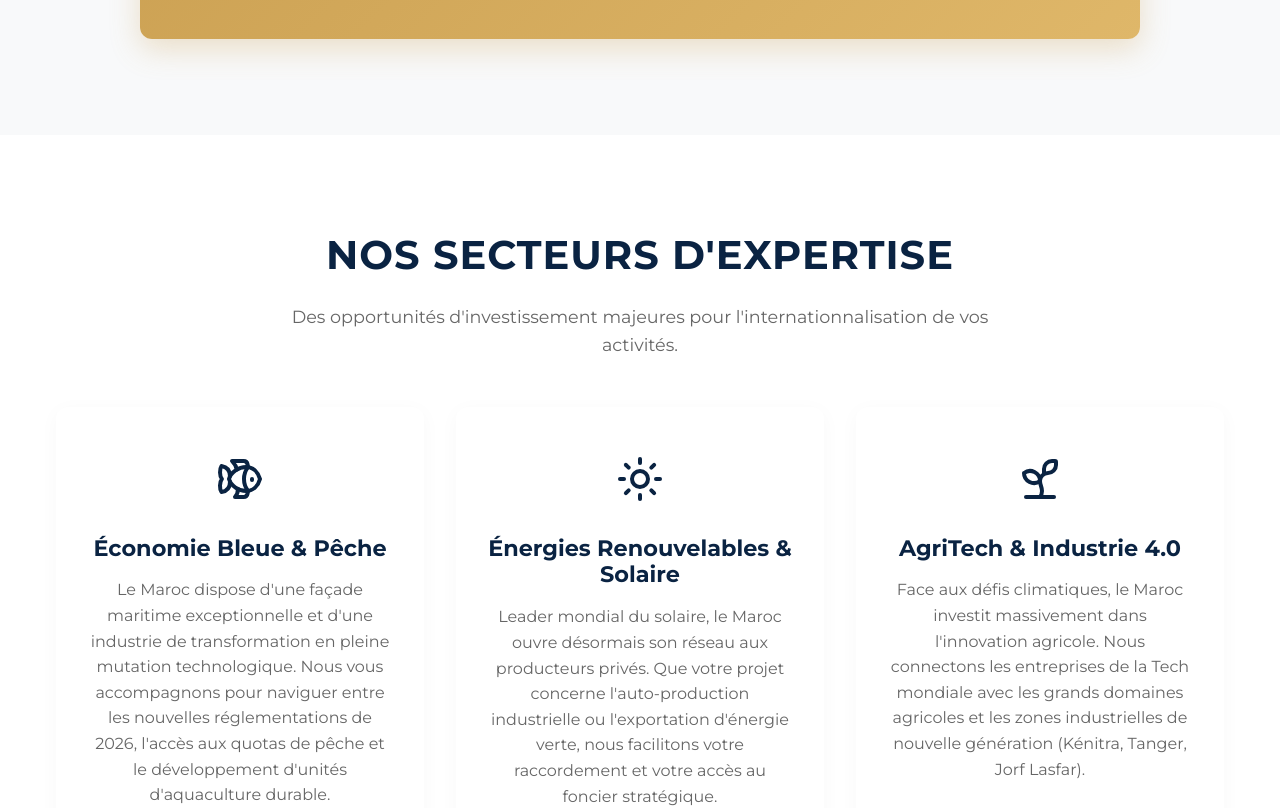
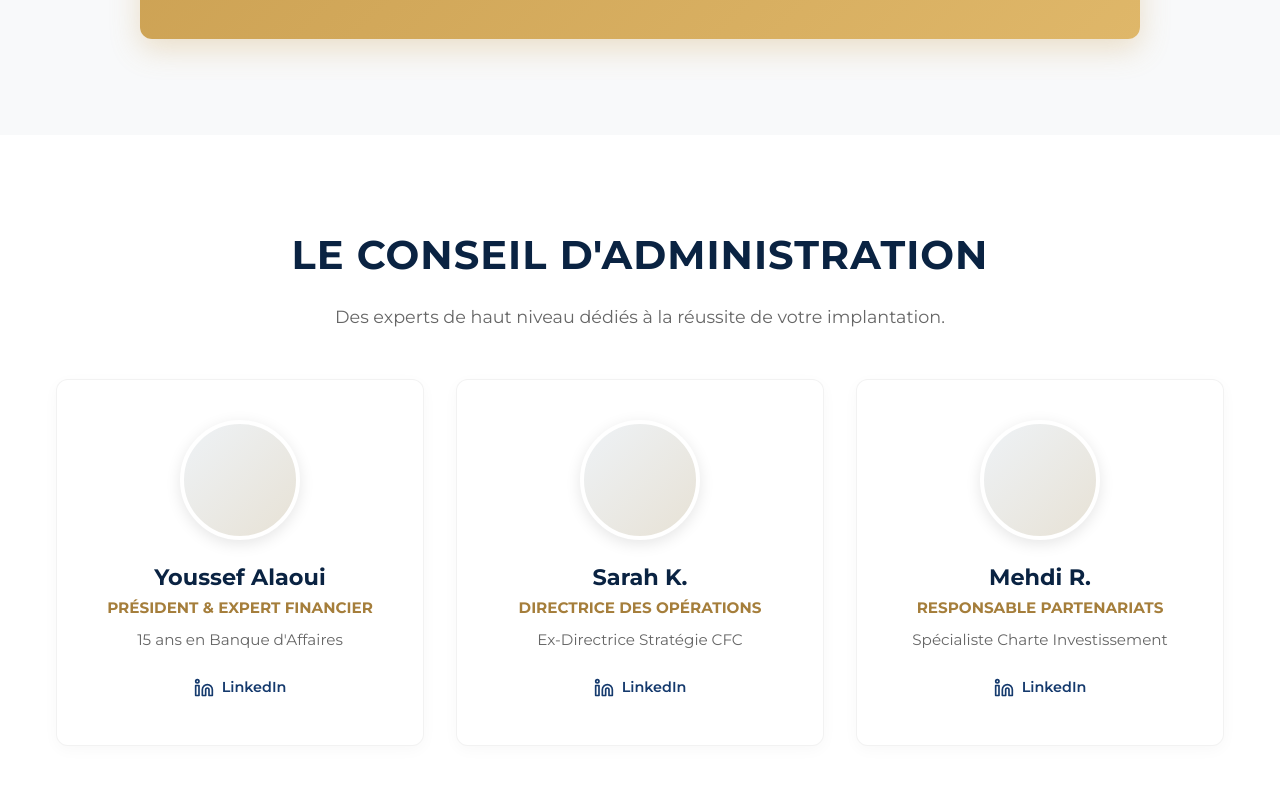
Before and after one commit to bernard-star/MIA, a React (Vite) app: page / in a window 1280 px wide. Shown: the part 1380-2188 px from the top of the page. Built offline with nearby package versions, Linux system fonts and the light colour scheme.

Commit message:
feat: add board of directors, lead magnet, and calendly sections

```diff
--- a/src/App.css
+++ b/src/App.css
@@ -979,3 +979,173 @@ section {
     display: none;
   }
 }
+
+/* Team Section */
+.team-grid {
+  display: grid;
+  grid-template-columns: repeat(auto-fit, minmax(280px, 1fr));
+  gap: 2rem;
+  margin-top: 3rem;
+}
+
+.team-card {
+  background: white;
+  border-radius: 12px;
+  overflow: hidden;
+  box-shadow: 0 4px 15px rgba(0, 0, 0, 0.03);
+  text-align: center;
+  border: 1px solid rgba(0, 0, 0, 0.05);
+  padding: 2.5rem 1.5rem;
+}
+
+.team-avatar {
+  width: 120px;
+  height: 120px;
+  background-color: var(--bg-alt);
+  border-radius: 50%;
+  margin: 0 auto 1.5rem;
+  border: 4px solid white;
+  box-shadow: 0 4px 15px rgba(0, 0, 0, 0.1);
+  background-image: linear-gradient(135deg, var(--bg-alt) 0%, rgba(203, 160, 82, 0.2) 100%);
+}
+
+.team-info h3 {
+  font-size: 1.4rem;
+  margin-bottom: 0.3rem;
+  color: var(--royal-blue);
+}
+
+.team-role {
+  font-weight: 700;
+  color: var(--sand-gold-dark);
+  font-size: 0.95rem;
+  margin-bottom: 0.5rem;
+  text-transform: uppercase;
+}
+
+.team-exp {
+  font-size: 0.95rem;
+  color: var(--text-muted);
+  margin-bottom: 1.5rem;
+}
+
+.team-social {
+  display: inline-flex;
+  align-items: center;
+  gap: 0.5rem;
+  color: var(--royal-blue-light);
+  font-weight: 600;
+  font-size: 0.9rem;
+  transition: color 0.3s ease;
+}
+
+.team-social:hover {
+  color: var(--sand-gold);
+}
+
+/* Lead Magnet */
+.lead-magnet-section {
+  padding: 4rem 2rem;
+  background-color: var(--bg-color);
+}
+
+.lead-magnet-box {
+  background: linear-gradient(135deg, var(--royal-blue-dark) 0%, var(--royal-blue) 100%);
+  border-radius: 12px;
+  padding: 4rem 2rem;
+  text-align: center;
+  color: white;
+  box-shadow: 0 15px 40px rgba(10, 35, 66, 0.2);
+  border-bottom: 4px solid var(--sand-gold);
+}
+
+.lead-magnet-content h2 {
+  color: white;
+  font-size: 2.2rem;
+  margin-bottom: 1rem;
+}
+
+.lead-magnet-content p {
+  font-size: 1.2rem;
+  opacity: 0.9;
+  margin-bottom: 2.5rem;
+}
+
+.lead-magnet-form {
+  display: flex;
+  gap: 1rem;
+  max-width: 600px;
+  margin: 0 auto;
+}
+
+.lead-magnet-form input {
+  flex: 1;
+  padding: 1rem 1.5rem;
+  border-radius: 50px;
+  border: none;
+  font-size: 1rem;
+}
+
+.lead-magnet-form input:focus {
+  outline: 2px solid var(--sand-gold);
+}
+
+.lead-magnet-form button {
+  border-radius: 50px;
+  white-space: nowrap;
+}
+
+@media (max-width: 768px) {
+  .lead-magnet-form {
+    flex-direction: column;
+  }
+}
+
+/* Contact & Calendly Grid */
+.contact-header {
+  margin-bottom: 3rem;
+}
+
+.contact-split {
+  display: grid;
+  grid-template-columns: 1fr 1fr;
+  gap: 3rem;
+}
+
+.calendly-box {
+  background: var(--bg-alt);
+  padding: 3rem;
+  border-radius: 12px;
+  text-align: center;
+  display: flex;
+  flex-direction: column;
+  justify-content: center;
+  align-items: center;
+  border: 1px dashed rgba(10, 35, 66, 0.2);
+}
+
+.calendly-box h3 {
+  font-size: 1.8rem;
+  margin-bottom: 1rem;
+  color: var(--royal-blue);
+}
+
+.calendly-box p {
+  color: var(--text-muted);
+  font-size: 1.1rem;
+}
+
+.contact-form-wrapper {
+  max-width: 1000px;
+  /* Expand for 2 columns */
+}
+
+@media (max-width: 992px) {
+  .contact-split {
+    grid-template-columns: 1fr;
+  }
+}
+
+.shadow-form {
+  margin-top: 0;
+}
--- a/src/App.tsx
+++ b/src/App.tsx
@@ -2,7 +2,8 @@ import { useState } from 'react';
 import {
   Menu, X, Fish, Sun, Sprout, Target, Quote,
   MapPin, Mail, ArrowRight, ShieldCheck,
-  Building, Globe, BriefcaseBusiness, Map, TrendingUp, ArrowUpRight
+  Building, Globe, BriefcaseBusiness, Map, TrendingUp, ArrowUpRight,
+  Linkedin, Download, CalendarCheck
 } from 'lucide-react';
 import './App.css';
 
@@ -13,6 +14,7 @@ const CONTENT = {
   fr: {
     nav: {
       about: 'Notre Mission',
+      team: "L'Équipe",
       sectors: 'Secteurs',
       map: 'Écosystèmes',
       services: 'Services',
@@ -28,6 +30,15 @@ const CONTENT = {
     about: {
       title: "À propos de nous",
       desc: "À l'horizon 2030, le Maroc s'affirme comme le carrefour incontournable entre l'Europe et l'Afrique. MIA a été créée pour offrir aux investisseurs étrangers une interface agile, indépendante et experte. Notre mission est simple : transformer la complexité administrative en opportunités fluides et sécuriser votre déploiement opérationnel dans un marché en pleine explosion."
+    },
+    team: {
+      title: "Le Conseil d'Administration",
+      subtitle: "Des experts de haut niveau dédiés à la réussite de votre implantation.",
+      members: [
+        { name: "Youssef Alaoui", role: "Président & Expert Financier", exp: "15 ans en Banque d'Affaires" },
+        { name: "Sarah K.", role: "Directrice des Opérations", exp: "Ex-Directrice Stratégie CFC" },
+        { name: "Mehdi R.", role: "Responsable Partenariats", exp: "Spécialiste Charte Investissement" }
+      ]
     },
     objective2030: {
       title: "Objectif 2030",
@@ -118,12 +129,20 @@ const CONTENT = {
       role: "CEO d'une multinationale européenne"
     },
     contact: {
-      title: "Contactez-nous",
+      title: "Rencontrons-nous",
+      subtitle: "Réservez une évaluation vidéo de 15 min avec un expert ou laissez-nous un message.",
+      calendlyBtn: "Réserver un créneau (Calendly)",
       name: "Nom complet",
       email: "Adresse Email",
       sector: "Secteur d'activité",
       message: "Votre message",
       submit: "Envoyer ma demande"
+    },
+    leadMagnet: {
+      title: "Prêt à conquérir le marché marocain ?",
+      subtitle: "Téléchargez notre Guide Ultime de l'Investisseur 2026 (GRATUIT)",
+      placeholder: "Votre adresse email professionnelle...",
+      button: "Obtenir le PDF Secteurs & Subventions"
     },
     footer: {
       addressLabel: "Adresse",
@@ -136,6 +155,7 @@ const CONTENT = {
   en: {
     nav: {
       about: 'About Us',
+      team: 'Team',
       sectors: 'Sectors',
       map: 'Ecosystems',
       services: 'Services',
@@ -151,6 +171,15 @@ const CONTENT = {
     about: {
       title: "Our Mission",
       desc: "Looking ahead to 2030, Morocco is asserting itself as the essential crossroads between Europe and Africa. MIA was created to offer foreign investors an agile, independent, and expert interface. Our mission is simple: transform administrative complexity into smooth opportunities and secure your operational deployment in a rapidly booming market."
+    },
+    team: {
+      title: "Board of Directors",
+      subtitle: "High-level experts dedicated to the success of your establishment.",
+      members: [
+        { name: "Youssef Alaoui", role: "President & Financial Expert", exp: "15 years in Investment Banking" },
+        { name: "Sarah K.", role: "Director of Operations", exp: "Ex-Strategy Director CFC" },
+        { name: "Mehdi R.", role: "Head of Public Partnerships", exp: "Investment Charter Specialist" }
+      ]
     },
     objective2030: {
       title: "Objective 2030",
@@ -241,12 +270,20 @@ const CONTENT = {
       role: "CEO of a European multinational"
     },
     contact: {
-      title: "Contact Us",
+      title: "Let's Meet",
+      subtitle: "Book a 15-min video assessment with an expert or leave us a message.",
+      calendlyBtn: "Book a meeting (Calendly)",
       name: "Full Name",
       email: "Email Address",
       sector: "Business Sector",
       message: "Your Message",
       submit: "Send Request"
+    },
+    leadMagnet: {
+      title: "Ready to conquer the Moroccan market?",
+      subtitle: "Download our Ultimate Investor Guide 2026 (FREE)",
+      placeholder: "Your professional email address...",
+      button: "Get the Sectors & Subsidies PDF"
     },
     footer: {
       addressLabel: "Address",
@@ -276,6 +313,7 @@ function App() {
           {/* Desktop Menu */}
           <div className="nav-links">
             <a href="#about" className="nav-link">{t.nav.about}</a>
+            <a href="#team" className="nav-link">{t.nav.team}</a>
             <a href="#sectors" className="nav-link">{t.nav.sectors}</a>
             <a href="#map" className="nav-link">{t.nav.map}</a>
             <a href="#services" className="nav-link">{t.nav.services}</a>
@@ -304,6 +342,7 @@ function App() {
         {isMenuOpen && (
           <div className="mobile-menu">
             <a href="#about" onClick={() => setIsMenuOpen(false)}>{t.nav.about}</a>
+            <a href="#team" onClick={() => setIsMenuOpen(false)}>{t.nav.team}</a>
             <a href="#sectors" onClick={() => setIsMenuOpen(false)}>{t.nav.sectors}</a>
             <a href="#map" onClick={() => setIsMenuOpen(false)}>{t.nav.map}</a>
             <a href="#services" onClick={() => setIsMenuOpen(false)}>{t.nav.services}</a>
@@ -345,6 +384,31 @@ function App() {
               <h3>{t.objective2030.title}</h3>
               <p>{t.objective2030.desc}</p>
             </div>
+          </div>
+        </div>
+      </section>
+
+      <section id="team" className="team-section">
+        <div className="container">
+          <h2 className="section-title">{t.team.title}</h2>
+          <p className="section-subtitle">{t.team.subtitle}</p>
+
+          <div className="team-grid">
+            {t.team.members.map((member, idx) => (
+              <div className="team-card hover-card" key={idx}>
+                <div className="team-avatar">
+                  {/* Placeholder for real headshot */}
+                </div>
+                <div className="team-info">
+                  <h3>{member.name}</h3>
+                  <p className="team-role">{member.role}</p>
+                  <p className="team-exp">{member.exp}</p>
+                  <a href="#linkedin" className="team-social">
+                    <Linkedin size={20} /> LinkedIn
+                  </a>
+                </div>
+              </div>
+            ))}
           </div>
         </div>
       </section>
@@ -497,11 +561,44 @@ function App() {
         </div>
       </section>
 
+      <section id="lead-magnet" className="lead-magnet-section">
+        <div className="container">
+          <div className="lead-magnet-box">
+            <div className="lead-magnet-content">
+              <h2>{t.leadMagnet.title}</h2>
+              <p>{t.leadMagnet.subtitle}</p>
+              <form className="lead-magnet-form" onSubmit={(e) => e.preventDefault()}>
+                <input type="email" placeholder={t.leadMagnet.placeholder} required />
+                <button type="submit" className="btn btn-primary">
+                  <Download size={18} className="mr-2" style={{ marginRight: '8px' }} /> {t.leadMagnet.button}
+                </button>
+              </form>
+            </div>
+          </div>
+        </div>
+      </section>
+
       <section id="contact" className="contact-section">
         <div className="container contact-container">
           <div className="contact-form-wrapper">
+            <div className="contact-header">
               <h2 className="section-title text-left">{t.contact.title}</h2>
-            <form className="contact-form" onSubmit={(e) => e.preventDefault()}>
+              <p className="section-subtitle text-left mb-5" style={{ marginInline: 0 }}>{t.contact.subtitle}</p>
+            </div>
+
+            <div className="contact-split">
+              {/* Calendly booking CTA mock */}
+              <div className="calendly-box">
+                <CalendarCheck size={48} color="var(--sand-gold)" style={{ marginBottom: '1rem' }} />
+                <h3>Fast Track</h3>
+                <p>Gagnez du temps et discutez directement de vos enjeux avec nos experts locaux.</p>
+                <a href="#calendly" className="btn btn-primary w-full mt-4" style={{ marginTop: '1.5rem' }}>
+                  {t.contact.calendlyBtn}
+                </a>
+              </div>
+
+              {/* Standard Form */}
+              <form className="contact-form shadow-form" onSubmit={(e) => e.preventDefault()}>
                 <div className="form-group">
                   <label>{t.contact.name}</label>
                   <input type="text" placeholder={t.contact.name} />
@@ -524,8 +621,9 @@ function App() {
                   <label>{t.contact.message}</label>
                   <textarea rows={4} placeholder={t.contact.message}></textarea>
                 </div>
-              <button type="submit" className="btn btn-primary w-full">{t.contact.submit}</button>
+                <button type="submit" className="btn btn-outline w-full">{t.contact.submit}</button>
               </form>
+            </div>
           </div>
         </div>
       </section>
```
Lines whose indentation alone changed are shown as unchanged.
